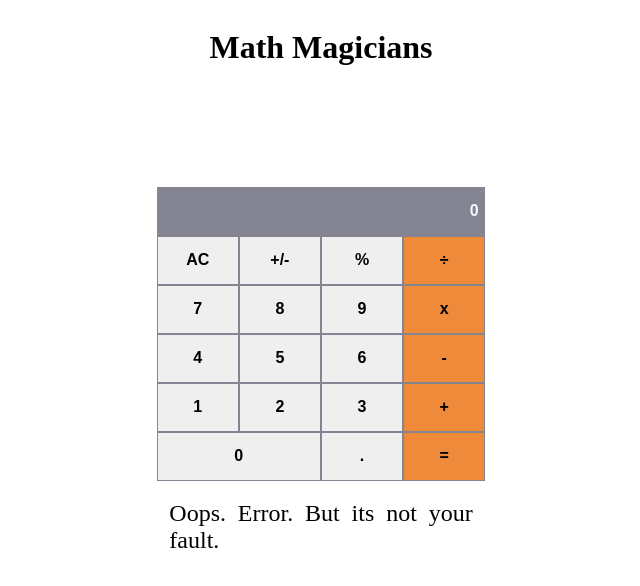
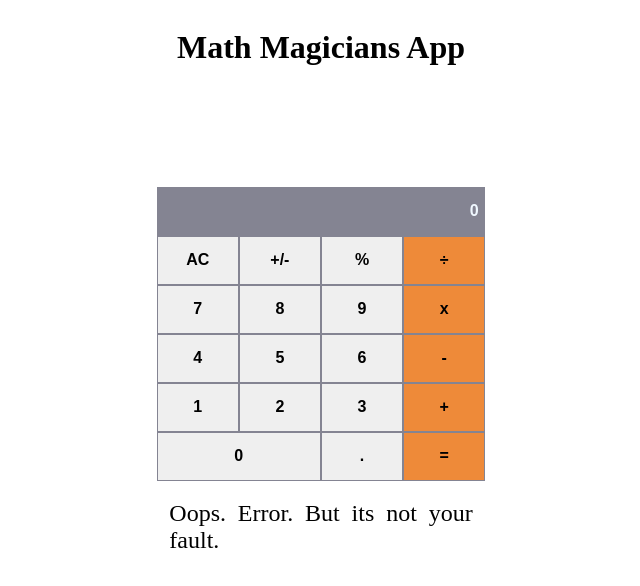
Before and after one commit to rmiyoyo/Math-Magicians, a React (Create React App) app: page / in a window 1280 px wide. Shown: the top 586 px of the page, without its empty margins (319-959 px from the left). Built offline with nearby package versions, Linux system fonts and the light colour scheme; no server answers.

Commit message:
Update APP name

```diff
--- a/src/App.js
+++ b/src/App.js
@@ -5,7 +5,7 @@ import ShowQuotes from './components/ShowQuotes';
 function Calc() {
   return (
     <div className="Calc">
-      <h1>Math Magicians</h1>
+      <h1>Math Magicians App</h1>
       <MathApp />
       <ShowQuotes />
     </div>
```
